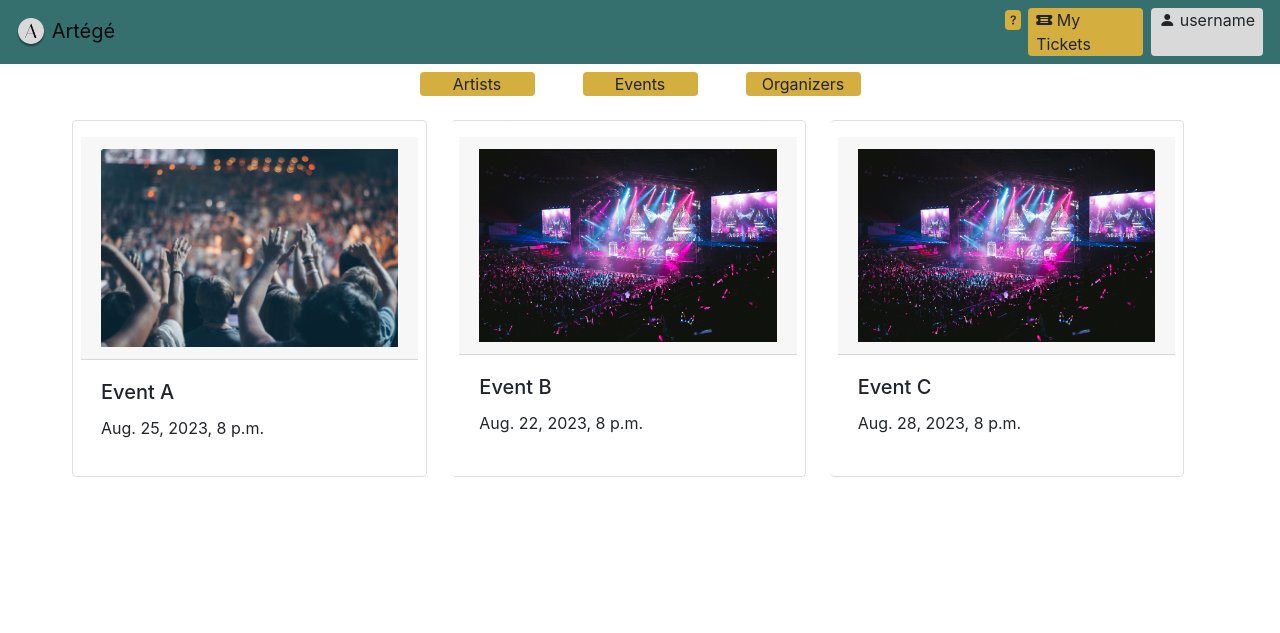
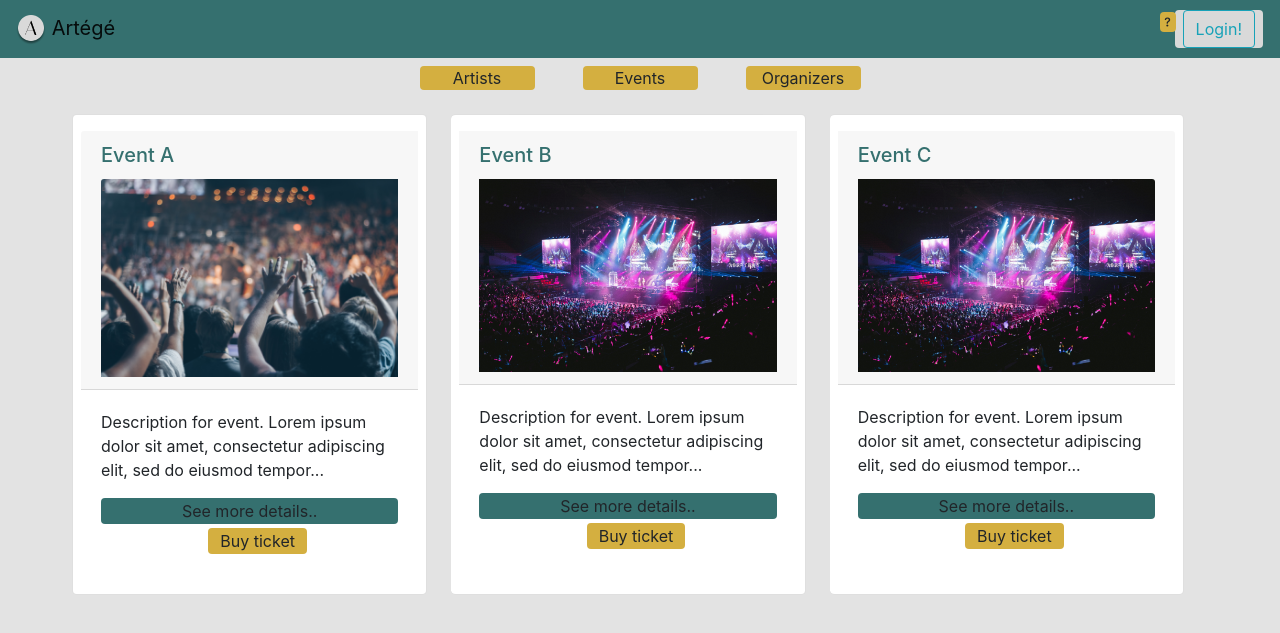
Before and after one commit to stefanikulebanova/HID-Project, a Django app: page /index/ in a window 1280 px wide. Shown: the top 633 px of the page. Run offline with Django 4.2, Linux system fonts and the light colour scheme; data comes from the database, SQL or seed files in the repository; both versions use the stored data as it was after the commit.

Commit message:
Login added

```diff
--- a/HID_project/settings.py
+++ b/HID_project/settings.py
@@ -131,3 +131,4 @@ STATIC_URL = 'static/'
 # https://docs.djangoproject.com/en/4.2/ref/settings/#default-auto-field
 
 DEFAULT_AUTO_FIELD = 'django.db.models.BigAutoField'
+LOGIN_REDIRECT_URL = "index/"
--- a/HID_project/urls.py
+++ b/HID_project/urls.py
@@ -22,5 +22,7 @@ import project_app.views as views
 
 urlpatterns = [
     path('index/', views.index, name="index"),
+    path('login/', views.login_user, name="login"),
+    path('logout/', views.logout_user, name="logout"),
     path('admin/', admin.site.urls),
 ] + static(settings.MEDIA_URL, document_root=settings.MEDIA_ROOT)
--- a/assets/css/main.css
+++ b/assets/css/main.css
@@ -9,5 +9,17 @@
   background-color: #D9D9D9;
 }
 .dark{
-  background-color: #212529;
+  background-color: #273230;
 }
+.grey{
+  background-color: #e3e3e3;
+}
+.round-card{
+  border-radius: 15px;
+}
+.main-text{
+  color: #35706F;
+}
+.apply{
+  background-color: #D35E57;
+}
--- a/project_app/models.py
+++ b/project_app/models.py
@@ -23,6 +23,7 @@ class Event(models.Model):
     location = models.CharField(max_length=255)
     image = models.ImageField(upload_to="events", default="./templates/img.png")
     date = models.DateTimeField()
+    description = models.CharField(max_length=300, default="Description for event. Lorem ipsum dolor sit amet, consectetur adipiscing elit, sed do eiusmod tempor... ")
     available_tickets = models.IntegerField()
     artists = models.ManyToManyField(AppUser, related_name="artists")
     organizer = models.ForeignKey(AppUser, related_name="organizer", on_delete=models.CASCADE)
--- a/project_app/static/css/main.css
+++ b/project_app/static/css/main.css
@@ -17,3 +17,9 @@
 .round-card{
   border-radius: 15px;
 }
+.main-text{
+  color: #35706F;
+}
+.apply{
+  background-color: #D35E57;
+}
--- a/project_app/templates/index.html
+++ b/project_app/templates/index.html
@@ -11,6 +11,11 @@
   {% load static %}
   <link href="{% static 'css/main.css' %}" rel="stylesheet">
 </head>
+<style>
+.main-text{
+  color: #35706F;
+}
+</style>
 <body class="grey">
 <!--navbar-->
 <nav class="navbar navbar-light main-color d-flex justify-content-between">
@@ -22,14 +27,27 @@
     <div class="col mx-n3">
       <i class="bi bi-question gold rounded"></i>
     </div>
-    <div class="mx-2 gold rounded px-2">
+    {% if user.is_authenticated %}
+     <div class="mx-2 gold rounded px-2">
       <i class="bi bi-ticket-detailed-fill"></i>
       My Tickets
     </div>
+    <div class="dropdown">
+      <button class="btn dropdown-toggle mr-3 whited rounded py-0" type="button" id="dropdownMenuButton" data-toggle="dropdown" aria-haspopup="true" aria-expanded="false">
+         <i class="bi bi-person-fill"></i>username
+      </button>
+      <div class="dropdown-menu" aria-labelledby="dropdownMenuButton">
+        <a class="dropdown-item" href="{% url 'logout' %}">Logout
+        </a>
+        <a class="dropdown-item" href="#">My Profile
+        </a>
+      </div>
+    </div>
+    {% else %}
     <div class="mr-3 whited rounded px-2">
-      <i class="bi bi-person-fill"></i>
-      username
+      <button class="btn rounded btn-outline-info">Login!</button>
     </div>
+    {% endif %}
   </div>
 </nav>
 <!--content-->
@@ -56,11 +74,18 @@
      {% for event in events %}
     <div class="col-4 card mr-4 px-2 py-3 rounded-lg">
       <div class="card-header">
+        <h5 class="card-title main-text">{{event.title}}</h5>
          <img src="{{MEDIA_URL}}{{event.image.url}}" class="card-img-top" alt="Cover image" style="max-width: 100%;">
       </div>
       <div class="card-body">
-         <h5 class="card-title">{{event.title}}</h5>
-         <p class="card-text">{{event.date}}</p>
+        <p class="card-text">{{event.description}}</p>
+        <button class="btn rounded main-color p-0" style="width: 100%;">See more details..</button>
+        <div class="row py-1 px-3 justify-content-center">
+          {% if user.is_authenticated and user.is_artist == "True" %}
+           <button class="btn rounded btn-outline-dark col p-0" style="font-size: 15px;">Apply for this event!</button>
+           {% endif %}
+          <button class="btn rounded gold ml-3 col-4 p-0">Buy ticket</button>
+        </div>
       </div>
     </div>
       {% endfor %}
--- a/project_app/views.py
+++ b/project_app/views.py
@@ -1,6 +1,8 @@
-from django.shortcuts import render
+from django.shortcuts import render, redirect
 from .models import Event
-
+from django.contrib import messages
+from django.contrib.auth import login, authenticate
+from .forms import LoginForm
 # Create your views here.
 
 
@@ -8,3 +10,28 @@ def index(request):
     events = Event.objects.get_queryset()
     context = {"events": events}
     return render(request, "index.html", context)
+
+
+def login_user(request):
+    if request.method == 'GET':
+        form = LoginForm()
+        return render(request, 'login.html', {'form': form})
+
+    elif request.method == 'POST':
+        form = LoginForm(request.POST)
+
+        if form.is_valid():
+            username = form.cleaned_data['username']
+            password = form.cleaned_data['password']
+            user = authenticate(request, username=username, password=password)
+            if user:
+                login(request, user)
+                messages.success(request, f'Hi {username.title()}, welcome back!')
+                return redirect('index')
+
+        # form is not valid or user is not authenticated
+        messages.error(request, f'Invalid username or password')
+        return render(request, 'login.html', {'form': form})
+
+def logout_user(request):
+        pass
```
Also changed, not shown: project_app/forms.py (+8 -0 lines), project_app/templates/login.html (added, +52 -0 lines), db.sqlite3, project_app/migrations/0003_event_description.py (added), project_app/migrations/0004_alter_event_description.py (added).
